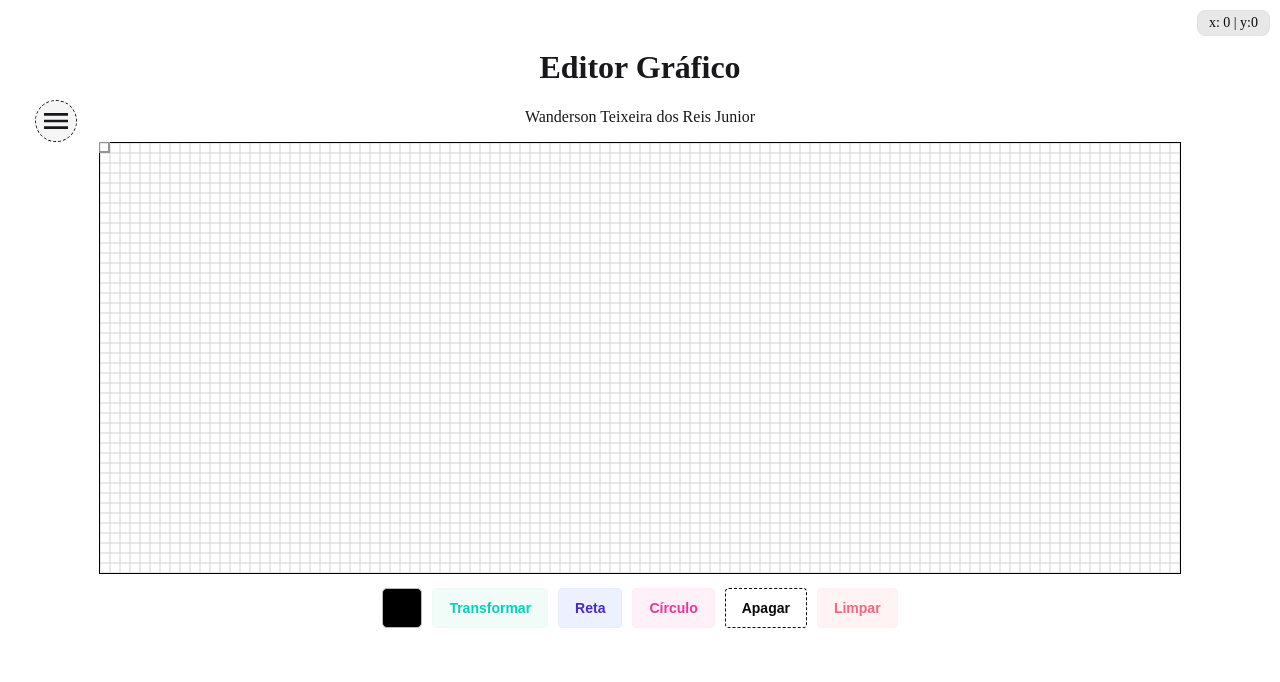
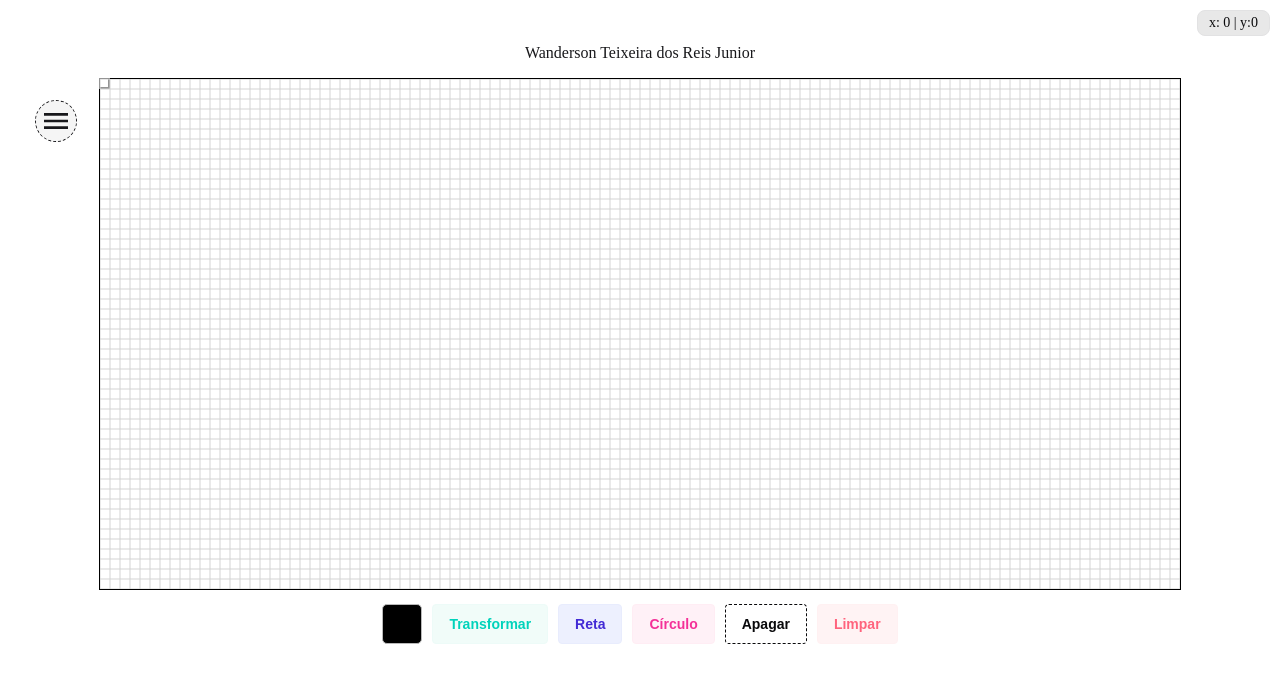
Before and after one commit to waands/TPCG_PAINT, a React (Vite) app: page / in a window 1280 px wide. Shown: the top 682 px of the page. Built offline with nearby package versions, Linux system fonts and the light colour scheme.

Commit message:
feat: add GridCanvas component for grid rendering and highlight clicked positions

```diff
--- a/index.html
+++ b/index.html
@@ -8,7 +8,7 @@
       href="./src/assets/frog-2-svgrepo-com.svg"
     />
     <meta name="viewport" content="width=device-width, initial-scale=1.0" />
-    <title>Editor Gráfico Wands</title>
+    <title>Paint do Wands</title>
   </head>
   <body>
     <div id="root"></div>
--- a/src/App.tsx
+++ b/src/App.tsx
@@ -5,6 +5,7 @@ import Functionalities from './components/Functionalities';
 import Canvas from './components/Canvas';
 import { Shape } from './utils/Shapes';
 import {ActionsTimeline} from './extra/ActionsTimeline';
+import GridCanvas from './extra/GridCanvas';
 
 function App() {
   const [showGrid, setShowGrid] = useState(true);
@@ -12,7 +13,7 @@ function App() {
   const [pixelSize, setPixelSize] = useState(10);
   const [canvasSize, setCanvasSize] = useState({
     width: Math.floor((window.innerWidth - 200) / pixelSize) * pixelSize,
-    height: Math.floor((window.innerHeight - 362) / pixelSize) * pixelSize,
+    height: Math.floor((window.innerHeight - 290) / pixelSize) * pixelSize,
   });
   const [mode, setMode] = useState<string | null>(null);
   const [drawnShapes, setDrawnShapes] = useState<Shape[]>([]);
@@ -31,10 +32,13 @@ function App() {
 
   const [transformType, setTransformType] = useState<string | null>(null);
 
+  const [clickedHighlight, setClickedHighlight] = useState<{x: number; y: number}>();
+
   return (
     <div style={{ textAlign: 'center', padding: '20px' }}>
-      <h1>Editor Gráfico</h1>
+
       <p>Wanderson Teixeira dos Reis Junior</p>
+
       <div className="badge badge-soft badge-neutral"
         style={{ position: 'absolute', top: '10px', right: '10px' }}
       >x: {mousePos.x} | y:{mousePos.y}</div>
@@ -67,6 +71,15 @@ function App() {
         setHighlight={setHighlight}
         highlight={highlight}
       />
+      <div style={{ position: 'relative' }}>
+      <GridCanvas
+        pixelSize={pixelSize}
+        canvasSize={canvasSize}
+        gridThickness={gridThickness}
+        showGrid={showGrid}
+        clickedHighlight={clickedHighlight}
+      />
+
       {highlight && (<MouseHighlight pixelSize={pixelSize} canvasSize={canvasSize} mousePos={mousePos} />)}
       <Canvas
         setShowGrid={setShowGrid}
@@ -86,7 +99,9 @@ function App() {
         reRender={reRender}
         newClicks={newClicks}
         setNewClicks={setNewClicks}
+        setClickedHighlight={setClickedHighlight}
       />
+      </div>
       <Functionalities
         mode={mode}
         setMode={setMode}
--- a/src/components/Canvas.tsx
+++ b/src/components/Canvas.tsx
@@ -25,6 +25,7 @@ interface CanvasProps {
   setReRender: Dispatch<SetStateAction<boolean>>;
   newClicks: { x: number; y: number }[];
   setNewClicks: Dispatch<SetStateAction<{ x: number; y: number }[]>>;
+  setClickedHighlight: Dispatch<SetStateAction<{ x: number; y: number } | undefined>>;
   //setDrawn: Dispatch<SetStateAction<boolean>>;
 }
 
@@ -59,6 +60,7 @@ const Canvas: React.FC<CanvasProps> = ({
   setReRender,
   newClicks,
   setNewClicks,
+  setClickedHighlight,
   //setDrawn,
 }) => {
   const canvasRef = useRef<HTMLCanvasElement>(null);
@@ -82,27 +84,6 @@ const Canvas: React.FC<CanvasProps> = ({
     setMousePos({ x, y }); // Atualiza a posição do mouse no estado
   };
 
-  const drawGrid = (
-    ctx: CanvasRenderingContext2D,
-    width: number,
-    height: number,
-  ) => {
-    if (!showGrid) return;
-    ctx.strokeStyle = 'lightgray';
-    ctx.lineWidth = gridThickness;
-    for (let x = 0; x <= width; x += pixelSize) {
-      ctx.beginPath();
-      ctx.moveTo(x, 0);
-      ctx.lineTo(x, height);
-      ctx.stroke();
-    }
-    for (let y = 0; y <= height; y += pixelSize) {
-      ctx.beginPath();
-      ctx.moveTo(0, y);
-      ctx.lineTo(width, y);
-      ctx.stroke();
-    }
-  };
 
   useEffect(() => {
     const canvas = canvasRef.current;
@@ -111,7 +92,6 @@ const Canvas: React.FC<CanvasProps> = ({
     if (!ctx) return;
 
     ctx.clearRect(0, 0, canvas.width, canvas.height);
-    drawGrid(ctx, canvas.width, canvas.height);
 
     drawnShapes.forEach((shape) => shape.draw(ctx, pixelSize));
 
@@ -119,7 +99,7 @@ const Canvas: React.FC<CanvasProps> = ({
     canvas.addEventListener('mousemove', highlightMousePosition);
     return () =>
       canvas.removeEventListener('mousemove', highlightMousePosition);
-  }, [canvasSize, showGrid, gridThickness, pixelSize, reRender]);
+  }, [canvasSize, gridThickness, pixelSize, reRender]);
 
   useEffect(() => {
     const canvas = canvasRef.current;
@@ -221,8 +201,10 @@ const Canvas: React.FC<CanvasProps> = ({
         let folgaSelection;
         if (pixelSize >= 10) {
           folgaSelection = 2;
+        } else if (pixelSize >= 5) {
+          folgaSelection = 5;
         } else {
-          folgaSelection = 10;
+          folgaSelection = 30;
         }
 
         if (dist < pixelSize * folgaSelection && dist < minDistance) {
@@ -261,16 +243,11 @@ const Canvas: React.FC<CanvasProps> = ({
     if (!rect) return;
 
     const x = Math.floor((event.clientX - rect.left) / pixelSize);
+    const y = Math.floor((event.clientY - rect.top) / pixelSize);
+
     if (mode != 'transform' && mode) {
-      colorPixel(
-        canvasRef.current?.getContext('2d') as CanvasRenderingContext2D,
-        x,
-        Math.floor((event.clientY - rect.top) / pixelSize),
-        pixelSize,
-        'red',
-      );
+      setClickedHighlight({ x, y });
     }
-    const y = Math.floor((event.clientY - rect.top) / pixelSize);
 
     if (mode != 'transform') {
       setClicks((prev) => {
@@ -280,13 +257,7 @@ const Canvas: React.FC<CanvasProps> = ({
         if (newClicks.length === 2) {
           console.log('Ponto 1:', newClicks[0], 'Ponto 2:', newClicks[1]);
 
-          colorPixel(
-            canvasRef.current?.getContext('2d') as CanvasRenderingContext2D,
-            newClicks[0].x,
-            newClicks[0].y,
-            pixelSize,
-            'white',
-          );
+          setClickedHighlight(undefined);
           setMousePos({ x: -1, y: -1 });
 
           if (mode === 'line') {
@@ -324,30 +295,6 @@ const Canvas: React.FC<CanvasProps> = ({
             });
           }
           if (mode === 'circle') {
-            // Desenhar um stroke no quadrado no newClicks[0] e preencher ele de branco
-            if (showGrid) {
-              const ctx = canvasRef.current?.getContext(
-                '2d',
-              ) as CanvasRenderingContext2D;
-
-              ctx.fillStyle = 'white';
-              ctx.fillRect(
-                newClicks[0].x * pixelSize,
-                newClicks[0].y * pixelSize,
-                pixelSize,
-                pixelSize,
-              );
-
-              ctx.strokeStyle = 'lighgray';
-              ctx.lineWidth = gridThickness;
-              ctx.strokeRect(
-                newClicks[0].x * pixelSize,
-                newClicks[0].y * pixelSize,
-                pixelSize,
-                pixelSize,
-              );
-            }
-
             setSelectedShape(null);
 
             const newCircle = new Circle(
--- /dev/null
+++ b/src/extra/GridCanvas.tsx
@@ -0,0 +1,75 @@
+// GridCanvas.tsx
+import React, { useRef, useEffect } from 'react';
+
+interface GridCanvasProps {
+  pixelSize: number;
+  canvasSize: { width: number; height: number };
+  gridThickness: number;
+  showGrid: boolean;
+  clickedHighlight: { x: number; y: number } | undefined;
+}
+
+const GridCanvas: React.FC<GridCanvasProps> = ({
+  pixelSize,
+  canvasSize,
+  gridThickness,
+  showGrid,
+  clickedHighlight,
+}) => {
+  const canvasRef = useRef<HTMLCanvasElement>(null);
+
+  useEffect(() => {
+    const canvas = canvasRef.current;
+    if (!canvas) return;
+    const ctx = canvas.getContext('2d');
+    if (!ctx) return;
+
+    // Limpa o canvas
+    ctx.clearRect(0, 0, canvas.width, canvas.height);
+    if (!showGrid) return;
+
+    ctx.strokeStyle = 'lightgray';
+    ctx.lineWidth = gridThickness;
+
+    // Desenha as linhas verticais
+    for (let x = 0; x <= canvas.width; x += pixelSize) {
+      ctx.beginPath();
+      ctx.moveTo(x, 0);
+      ctx.lineTo(x, canvas.height);
+      ctx.stroke();
+    }
+
+    // Desenha as linhas horizontais
+    for (let y = 0; y <= canvas.height; y += pixelSize) {
+      ctx.beginPath();
+      ctx.moveTo(0, y);
+      ctx.lineTo(canvas.width, y);
+      ctx.stroke();
+    }
+    if (clickedHighlight !== undefined) {
+        const gridX = clickedHighlight.x * pixelSize;
+        const gridY = clickedHighlight.y * pixelSize;
+
+        ctx.strokeStyle = 'red';
+        ctx.lineWidth = gridThickness;
+        ctx.strokeRect(gridX, gridY, pixelSize, pixelSize); // Desenha apenas a borda
+    }
+  }, [pixelSize, canvasSize, gridThickness, showGrid, clickedHighlight]);
+
+  return (
+    <canvas
+      ref={canvasRef}
+      width={canvasSize.width}
+      height={canvasSize.height}
+      style={{
+        position: 'absolute',
+        top: 1,
+        marginLeft: '1px',
+        zIndex: 1,
+        pointerEvents: 'none',
+      }}
+    />
+  );
+};
+
+export default GridCanvas;
```
